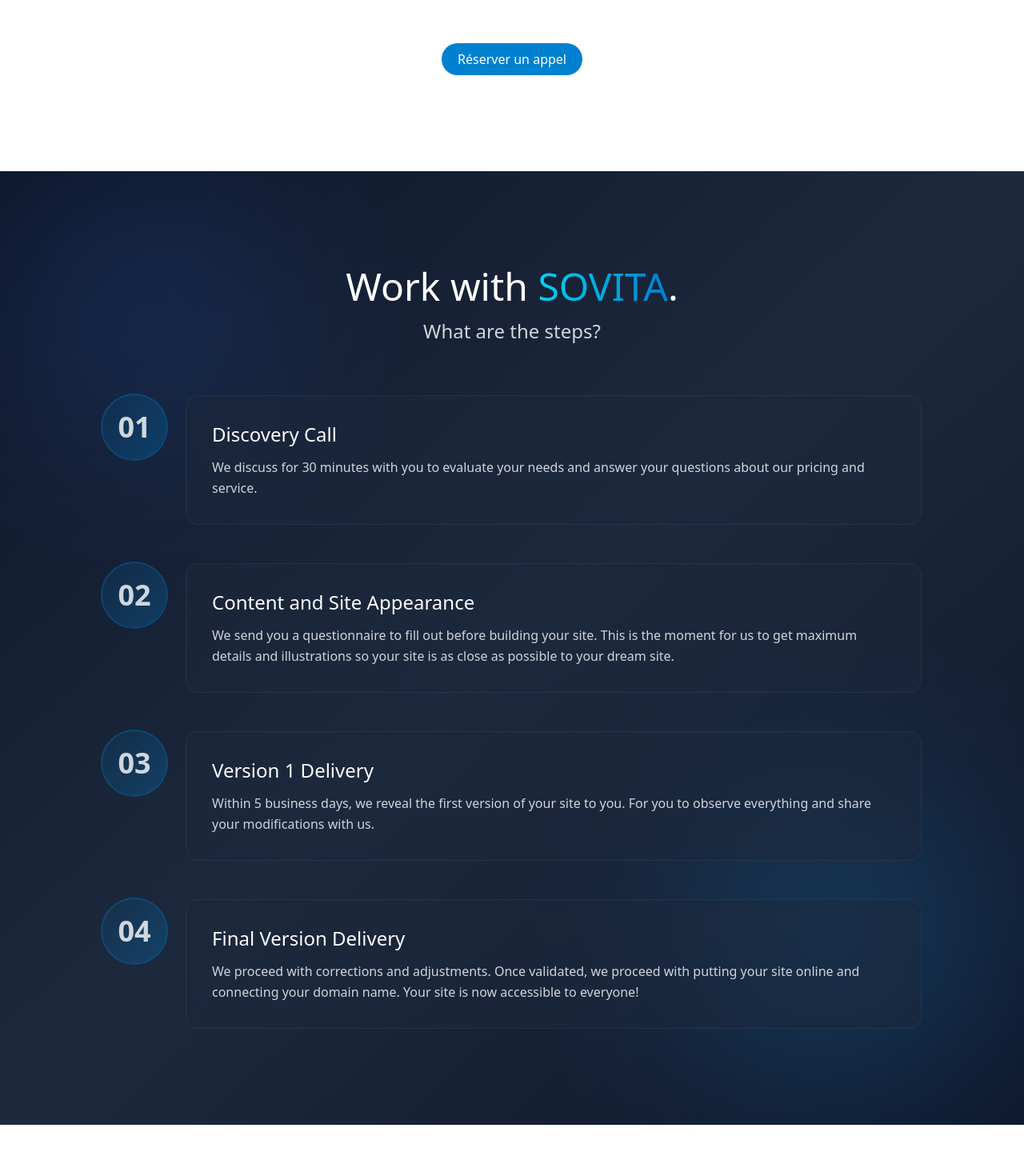
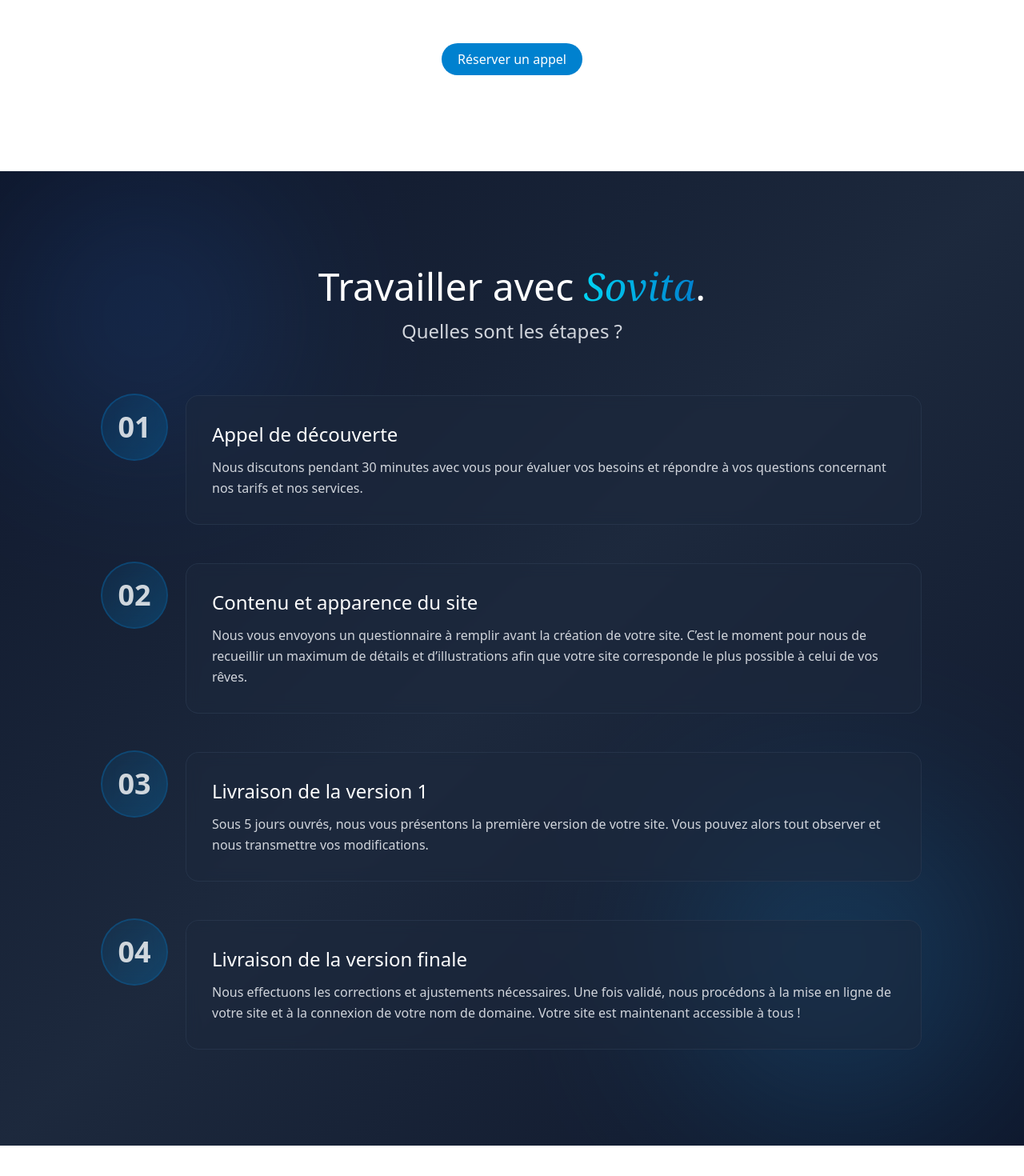
Before and after one commit to ahsanul0185/pro-sovita, a Next.js app: page / in a window 1280 px wide. Shown: the part 1547-3017 px from the top of the page at 80% size. Built offline with nearby package versions, Linux system fonts and the light colour scheme.

Commit message:
updated french text

```diff
--- a/src/sections/Features.jsx
+++ b/src/sections/Features.jsx
@@ -50,7 +50,7 @@
         </div>
 
         {/* Swiper Carousel */}
-        <div className="relative px-12">
+        <div className="relative">
           <Swiper
             modules={[Navigation, Autoplay]}
             spaceBetween={30}
@@ -79,11 +79,11 @@
                 slidesPerView: 3,
               },
             }}
-            className="!px-1"
+            className="!px-1 w-full!"
           >
             {features.map((feature, index) => (
               <SwiperSlide key={index}>
-                <div className="h-[400px]">
+                <div className="h-[400px] w-full">
                   <div className="bg-white rounded-xl px-8 py-12 transition-all duration-300  border border-gray-200 h-full flex flex-col">
                     {/* Icon */}
                     <div className={`w-24 h-24 mx-auto mb-6 rounded-2xl ${feature.iconBg} flex items-center justify-center ${feature.iconColor}`}>
@@ -105,11 +105,11 @@
 
           {/* Custom Navigation Buttons */}
           <button
-            className="swiper-button-prev-custom absolute left-0 translate-x-1/2 cursor-pointer top-1/2 -translate-y-1/2 z-10 w-12 h-12 bg-white rounded-full transition-all duration-300 flex items-center justify-center group border border-gray-200 hover:border-primary"
+            className="swiper-button-prev-custom absolute left-0 -translate-x-[40%] cursor-pointer top-1/2 -translate-y-1/2 z-10 w-12 h-12 bg-white rounded-full transition-all duration-300 flex items-center justify-center group border border-gray-200 hover:border-primary"
             aria-label="Previous"
           >
             <svg
-              className="w-6 h-6 text-gray-600 group-hover:text-[#0081cf] transition-colors"
+              className="w-6 h-6 text-gray-600 group-hover:text-primary transition-colors"
               fill="none"
               stroke="currentColor"
               viewBox="0 0 24 24"
@@ -119,11 +119,11 @@
           </button>
 
           <button
-            className="swiper-button-next-custom absolute right-0 -translate-x-1/2 cursor-pointer top-1/2 -translate-y-1/2 z-10 w-12 h-12 bg-white rounded-full transition-all duration-300 flex items-center justify-center group border border-gray-200 hover:border-primary"
+            className="swiper-button-next-custom absolute right-0 translate-x-[40%] cursor-pointer top-1/2 -translate-y-1/2 z-10 w-12 h-12 bg-white rounded-full transition-all duration-300 flex items-center justify-center group border border-gray-200 hover:border-primary"
             aria-label="Next"
           >
             <svg
-              className="w-6 h-6 text-gray-600 group-hover:text-[#0081cf] transition-colors"
+              className="w-6 h-6 text-gray-600 group-hover:text-primary transition-colors"
               fill="none"
               stroke="currentColor"
               viewBox="0 0 24 24"
--- a/src/sections/WorkWithSovita.jsx
+++ b/src/sections/WorkWithSovita.jsx
@@ -2,29 +2,30 @@
   const steps = [
     {
       number: "01",
-      title: "Discovery Call",
+      title: "Appel de découverte",
       description:
-        "We discuss for 30 minutes with you to evaluate your needs and answer your questions about our pricing and service.",
+        "Nous discutons pendant 30 minutes avec vous pour évaluer vos besoins et répondre à vos questions concernant nos tarifs et nos services.",
     },
     {
       number: "02",
-      title: "Content and Site Appearance",
+      title: "Contenu et apparence du site",
       description:
-        "We send you a questionnaire to fill out before building your site. This is the moment for us to get maximum details and illustrations so your site is as close as possible to your dream site.",
+        "Nous vous envoyons un questionnaire à remplir avant la création de votre site. C’est le moment pour nous de recueillir un maximum de détails et d’illustrations afin que votre site corresponde le plus possible à celui de vos rêves.",
     },
     {
       number: "03",
-      title: "Version 1 Delivery",
+      title: "Livraison de la version 1",
       description:
-        "Within 5 business days, we reveal the first version of your site to you. For you to observe everything and share your modifications with us.",
+        "Sous 5 jours ouvrés, nous vous présentons la première version de votre site. Vous pouvez alors tout observer et nous transmettre vos modifications.",
     },
     {
       number: "04",
-      title: "Final Version Delivery",
+      title: "Livraison de la version finale",
       description:
-        "We proceed with corrections and adjustments. Once validated, we proceed with putting your site online and connecting your domain name. Your site is now accessible to everyone!",
+        "Nous effectuons les corrections et ajustements nécessaires. Une fois validé, nous procédons à la mise en ligne de votre site et à la connexion de votre nom de domaine. Votre site est maintenant accessible à tous !",
     },
   ];
+
 
   return (
     <section id="process" className="relative section-padding bg-gradient-to-br from-slate-900 via-slate-800 to-slate-900 py-20 px-6 overflow-hidden">
@@ -38,14 +39,14 @@
         {/* Header */}
         <div className="text-center mb-16">
           <h2 className="text-4xl md:text-5xl font-light text-white mb-4">
-            Work with{" "}
-            <span className="text-transparent bg-clip-text bg-gradient-to-r from-cyan-400 to-primary">
-              SOVITA
+            Travailler avec{" "}
+            <span className="text-transparent bg-clip-text bg-gradient-to-r italic font-serif from-cyan-400 to-primary">
+              Sovita
             </span>
             .
           </h2>
           <p className="text-xl md:text-2xl text-gray-300 font-light">
-            What are the steps?
+            Quelles sont les étapes ?
           </p>
         </div>
 
@@ -68,7 +69,7 @@
                   </div> */}
 
                   <div
-                    className="w-16 h-16 md:w-20 md:h-20 rounded-full flex items-center justify-center bg-gradient-to-br from-primary/10 to-primary/30 ring-2 ring-primary/40 backdrop-blur-sm transition-all duration-300"
+                    className="w-14 h-14 md:w-20 md:h-20 rounded-full flex items-center justify-center bg-gradient-to-br from-primary/10 to-primary/30 ring-2 ring-primary/40 backdrop-blur-sm transition-all duration-300"
                   >
                     <span className="text-xl md:text-4xl font-bold text-white/80">
                       {step.number}
```
